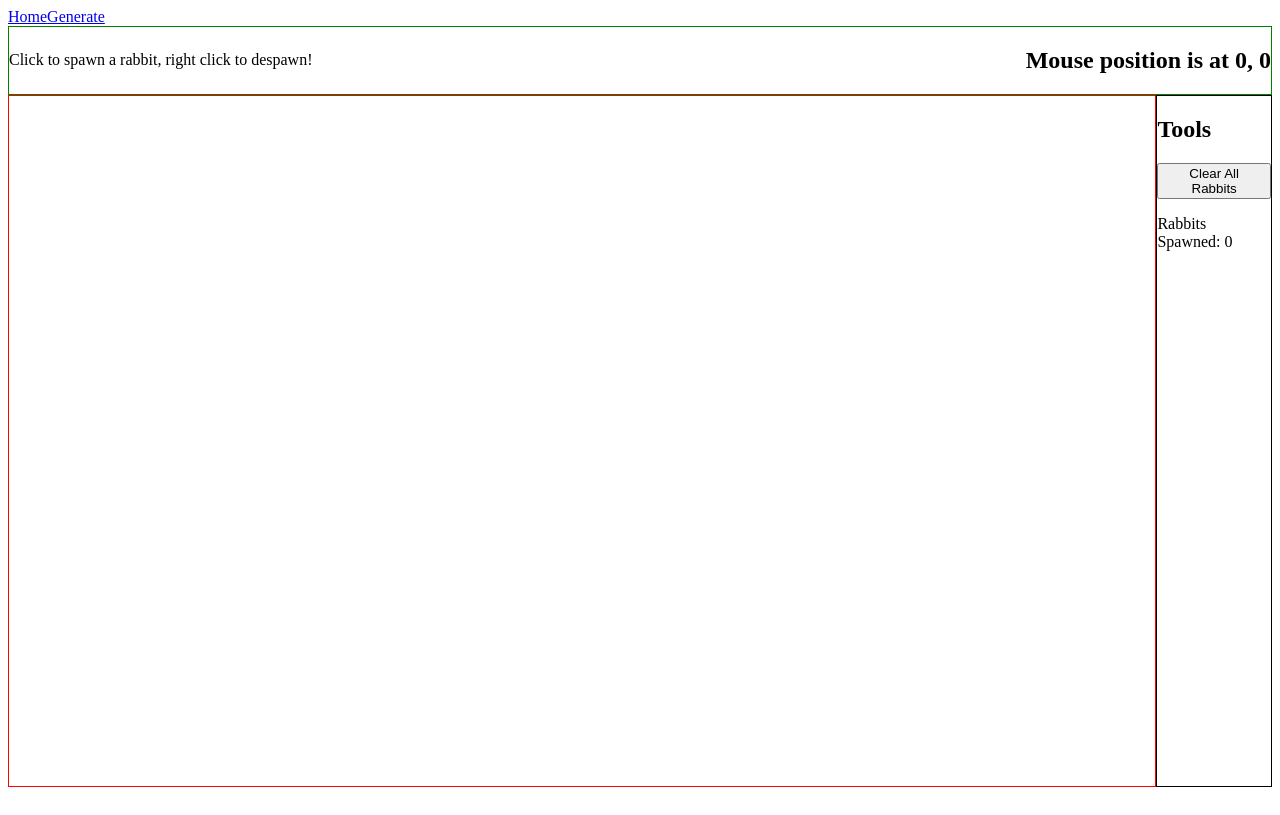
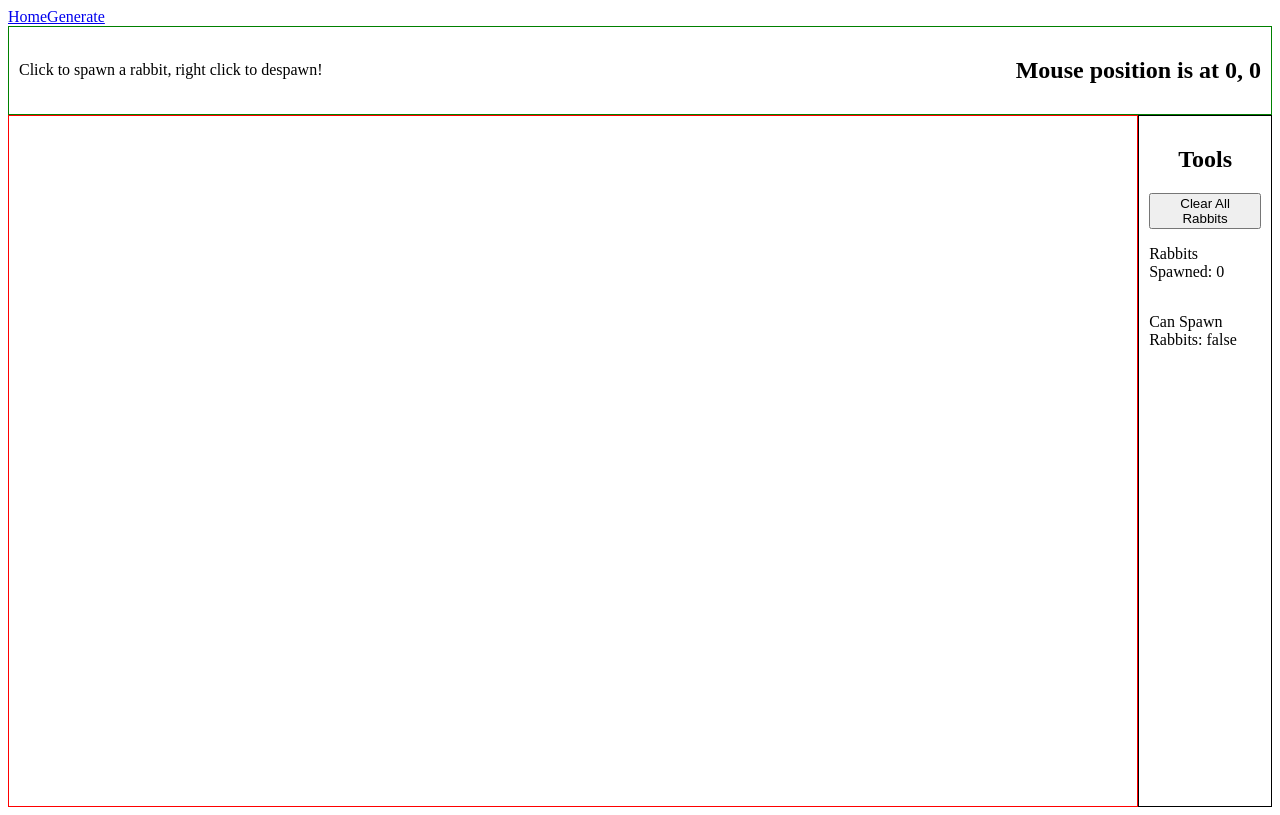
Before and after one commit to JamieSpencerBSWD/hoppinmad, a Vue app in the folder RabbitFarmVue/: page /#/ in a window 1280 px wide. Built offline with nearby package versions, Linux system fonts and the light colour scheme.

Commit message:
styling tweaks and logic changes

```diff
--- a/RabbitFarmVue/src/components/RabbitComponent.vue
+++ b/RabbitFarmVue/src/components/RabbitComponent.vue
@@ -40,7 +40,7 @@ const props = defineProps({
 const emit = defineEmits(['updatePosition'])
 
 //const rabbitRef = ref(null)
-const fallSpeed = ref(15) // how fast we fall
+const fallSpeed = ref(6) // how fast we fall
 const rabbitState = ref('')
 const rabbitIMG = ref('')
 
--- a/RabbitFarmVue/src/views/HomePage.vue
+++ b/RabbitFarmVue/src/views/HomePage.vue
@@ -42,12 +42,8 @@ const addRabbit = () => {
 
     let rabbits = JSON.stringify(rabbitArray.value)
     localStorage.setItem('rabbitsLS', rabbits)
-
+    canSpawn.value = true
     //console.log("Logging the array of rabbits:", rabbitArray.value)
-  }else{
-    //turn spawning back on
-    canSpawn.value = true
-    console.log("Cannot spawn any more rabbits.")
   }
 }
 
@@ -65,6 +61,7 @@ const removeRabbit = (id) => {
   }
   // save to localStorage
   localStorage.setItem('rabbitsLS', JSON.stringify(rabbitArray.value))
+  canSpawn.value = true;
 }
 
 // Clears all rabbits, resets the array and increment value, and clears local storage
@@ -110,7 +107,7 @@ const handleMouseMove = (event) => {
     <section
       class="field"
       ref="fieldDiv"
-      @mouseup.left="addRabbit"
+      @mousedown.left="addRabbit"
       @click.right.prevent="removeRabbit()"
       @mousemove.capture.self="handleMouseMove"
       @mouseleave="hover = false"
@@ -130,9 +127,10 @@ const handleMouseMove = (event) => {
         v-bind="rabbit"
         :mousePosition="mousePosition"
         @mousemove="canSpawn = false"
+        @mouseleave="canSpawn = true"
         @updatePosition="updateRabbitPosition"
-        @mousedown.left="rabbit.dragged = true, canSpawn = true"
-        @mouseup.left="rabbit.dragged = false, canSpawn = false"
+        @mousedown.left="rabbit.dragged = true"
+        @mouseup.left="rabbit.dragged = false"
         style="position: absolute; cursor: pointer; border: 1px solid blue; z-index: 1;"
       />
     </section>
@@ -149,6 +147,8 @@ const handleMouseMove = (event) => {
       <h1>Tools</h1>
       <button @click="clearAllRabbits">Clear All Rabbits</button>
       <p>Rabbits Spawned: {{ rabbitArray.length}}</p>
+      <!-- If were hovering over the spawnable place, AND not currently hovering over a rabbit, then we can spawn more rabbits -->
+      <p>Can Spawn Rabbits: {{ canSpawn===true && hover===true?true:false }}</p>
       <!-- Tools: Pause Rabbits, Resume Rabbits, Despawn All, interactions -->
     </section>
   </div>
@@ -169,6 +169,7 @@ const handleMouseMove = (event) => {
   overflow: hidden;
 }
 .mousePosition {
+  padding: 10px;
   display: flex;
   flex-direction: row;
   align-items: center;
@@ -176,7 +177,12 @@ const handleMouseMove = (event) => {
   border: 1px solid green;
 }
 .toolBar {
+  padding: 10px;
   border: 1px solid black;
   width: 10%;
+  display: flex;
+  flex-direction: column;
+  align-items: center;
+  justify-content: start;
 }
 </style>
```
